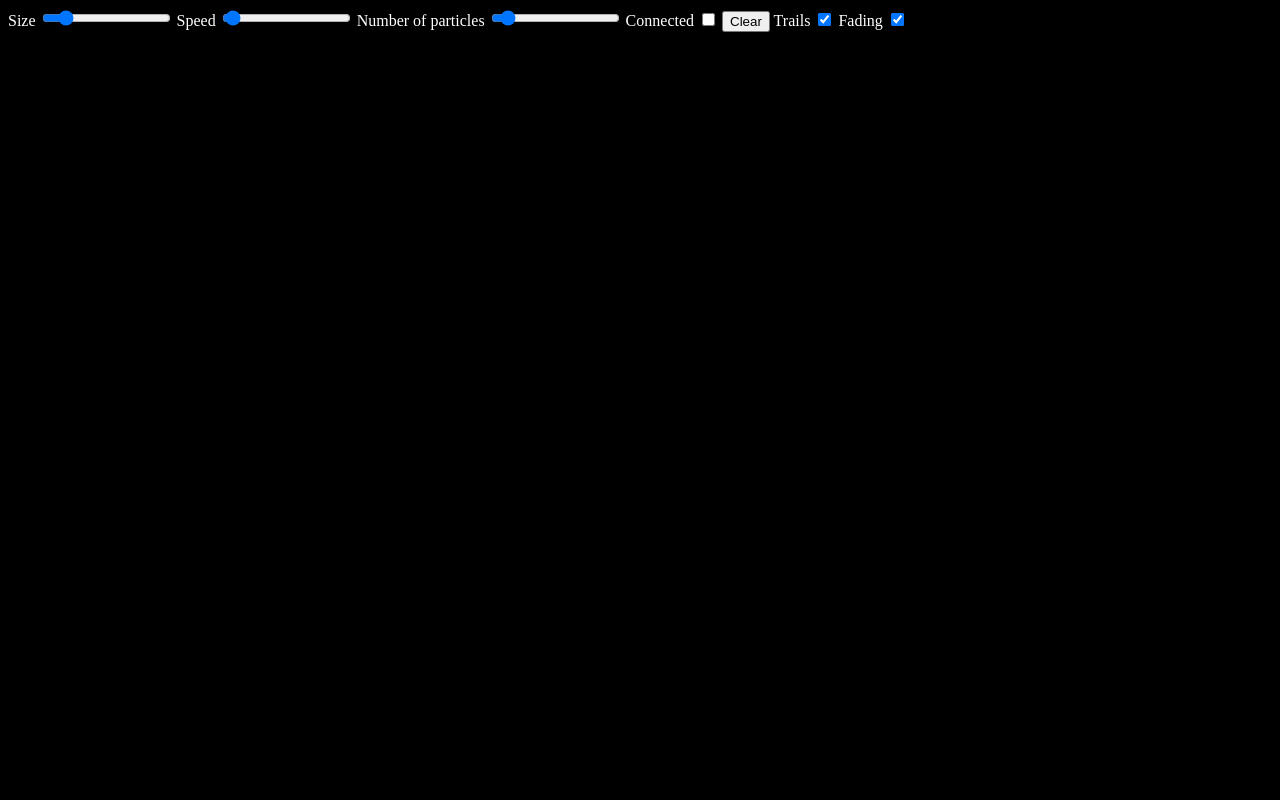
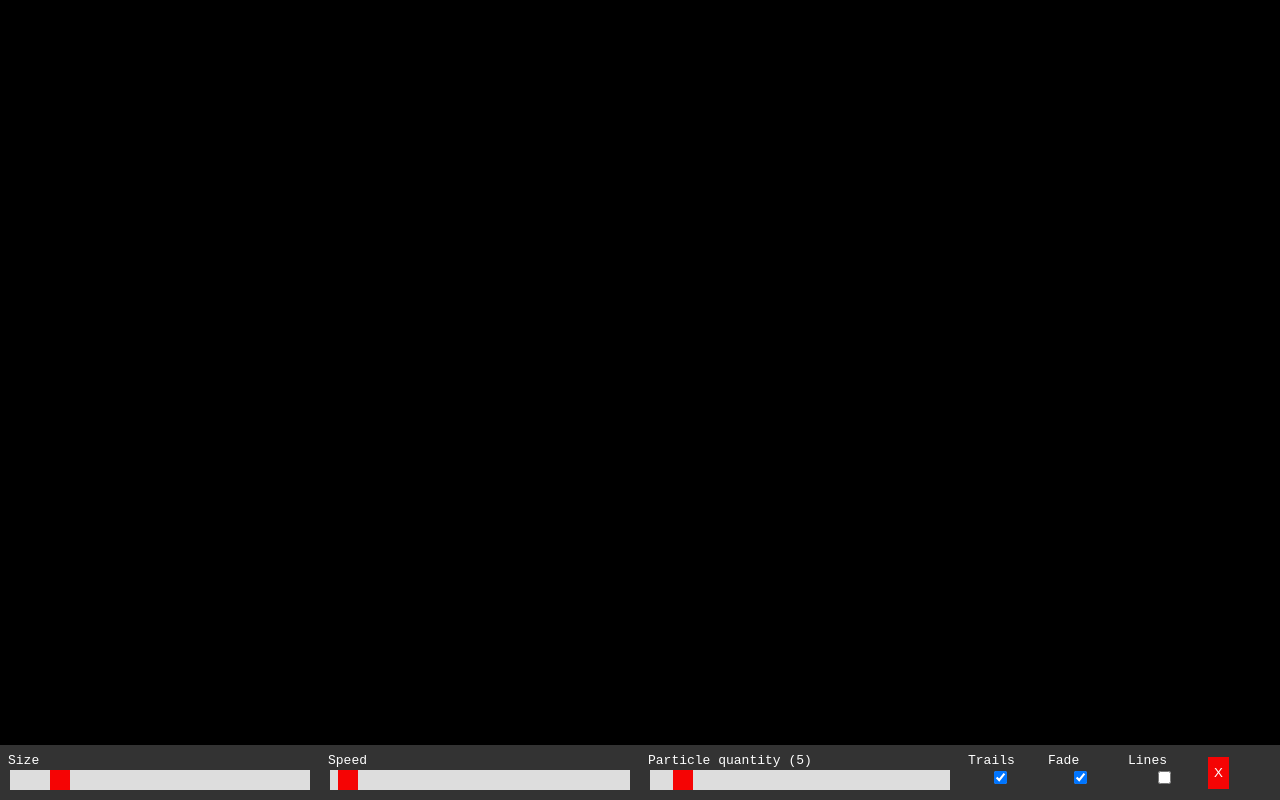
Before and after one commit to elnorstrom/particle-playground, a plain HTML site: page index.html in a window 1280 px wide. Drawn offline with Linux system fonts and the light colour scheme.

Commit message:
Update input styles, restructure.

```diff
--- a/index.html
+++ b/index.html
@@ -11,7 +11,11 @@
             <canvas id="canvas" style="touch-action: none"></canvas>
 
             <div class="settings">
-                <label for="size-input" class="input-label"> Size </label>
+                <div class="settings__row">
+                    <div class="settings__input-and-label">
+                        <label for="size-input" class="input-label">
+                            Size
+                        </label>
                         <input
                             id="size-input"
                             class="slider"
@@ -20,7 +24,9 @@
                             max="100"
                             name="Size"
                         />
+                    </div>
 
+                    <div class="settings__input-and-label">
                         <label for="speed" class="input-label"> Speed </label>
 
                         <input
@@ -32,9 +38,18 @@
                             max="100.0"
                             name="Speed"
                         />
+                    </div>
+                </div>
 
-                <label for="number-of-particles-input" class="input-label">
-                    Number of particles
+                <div class="settings__row">
+                    <div class="settings__row">
+                        <div class="settings__input-and-label">
+                            <label
+                                for="number-of-particles-input"
+                                class="input-label"
+                                id="number-of-particles-input-label"
+                            >
+                                Particle quantity
                             </label>
 
                             <input
@@ -46,21 +61,19 @@
                                 name="Number of particles"
                             />
 
-                <label for="connected-input" class="input-label">
-                    Connected
+                            <output
+                                for="number-of-particles-input"
+                                name="number-result"
+                            ></output>
+                        </div>
+                    </div>
+
+                    <div class="settings__row">
+                        <div class="settings__row">
+                            <div class="settings__input-and-label">
+                                <label for="trails" class="input-label">
+                                    Trails
                                 </label>
-
-                <input
-                    id="connected-input"
-                    class="slider"
-                    type="checkbox"
-                    name="connected"
-                    checked
-                />
-
-                <button id="clear-button" class="clear-button">Clear</button>
-
-                <label for="trails" class="input-label"> Trails </label>
 
                                 <input
                                     id="trails"
@@ -69,9 +82,15 @@
                                     name="Trails"
                                     checked
                                 />
+                            </div>
 
-                <label for="fading" class="input-label" id="fading-label">
-                    Fading
+                            <div class="settings__input-and-label">
+                                <label
+                                    for="fading"
+                                    class="input-label"
+                                    id="fading-label"
+                                >
+                                    Fade
                                 </label>
 
                                 <input
@@ -82,6 +101,34 @@
                                     checked
                                 />
                             </div>
+                        </div>
+
+                        <div class="settings__row">
+                            <div class="settings__input-and-label">
+                                <label
+                                    for="connected-input"
+                                    class="input-label"
+                                >
+                                    Lines
+                                </label>
+
+                                <input
+                                    id="connected-input"
+                                    class="slider"
+                                    type="checkbox"
+                                    name="connected"
+                                    checked
+                                />
+                            </div>
+                            <div class="clear-container">
+                                <button id="clear-button" class="clear-button">
+                                    X
+                                </button>
+                            </div>
+                        </div>
+                    </div>
+                </div>
+            </div>
         </main>
 
         <script type="module" src="draw-particle.js"></script>
--- a/script.js
+++ b/script.js
@@ -1,17 +1,20 @@
-import { DrawParticles } from "./draw-particle.js";
+import { DrawParticles } from './draw-particle.js';
 
-const canvas = document.getElementById("canvas");
+const canvas = document.getElementById('canvas');
 const particleDrawer = new DrawParticles(canvas);
 
-const sizeInput = document.getElementById("size-input");
-const speedInput = document.getElementById("speed-input");
+const sizeInput = document.getElementById('size-input');
+const speedInput = document.getElementById('speed-input');
 const numberOfParticlesInput = document.getElementById(
-    "number-of-particles-input"
+    'number-of-particles-input'
 );
-const connected = document.getElementById("connected-input");
-const clearButton = document.getElementById("clear-button");
-const trailsCheckbox = document.getElementById("trails");
-const fadingCheckbox = document.getElementById("fading");
+const connected = document.getElementById('connected-input');
+const clearButton = document.getElementById('clear-button');
+const trailsCheckbox = document.getElementById('trails');
+const fadingCheckbox = document.getElementById('fading');
+const numberOfParticlesInputLabel = document.getElementById(
+    'number-of-particles-input-label'
+);
 
 const allInputs = [
     sizeInput,
@@ -21,13 +24,14 @@ const allInputs = [
     clearButton,
 ];
 
-document.addEventListener("keydown", handleKeyboardClick);
+document.addEventListener('keydown', handleKeyboardClick);
 
 sizeInput.value = particleDrawer.size;
 speedInput.value = particleDrawer.speed;
 connected.checked = particleDrawer.connectedParticles;
 trailsCheckbox.checked = particleDrawer.trails;
 numberOfParticlesInput.value = particleDrawer.numberOfParticles;
+numberOfParticlesInputLabel.innerText = `Particle quantity (${particleDrawer.numberOfParticles})`;
 
 sizeInput.oninput = (e) => {
     particleDrawer.size = e.target.value;
@@ -38,11 +42,15 @@ speedInput.oninput = (e) => {
 };
 
 numberOfParticlesInput.oninput = (e) => {
+    numberOfParticlesInputLabel.innerText = `Particle quantity (${e.target.value})`;
     particleDrawer.numberOfParticles = e.target.value;
 };
 
 connected.onchange = (e) => {
     particleDrawer.connectedParticles = connected.checked;
+    numberOfParticlesInputLabel.innerText = `Particle quantity (${particleDrawer.numberOfParticles})`;
+
+    numberOfParticlesInput.max = connected.checked ? 5 : 50;
 
     if (connected.checked) {
         numberOfParticlesInput.value = particleDrawer.numberOfParticles;
--- a/style.css
+++ b/style.css
@@ -1,4 +1,7 @@
-main {
+body {
+    --button-color: rgb(245, 4, 4);
+    margin: 0;
+    font-family: monospace;
 }
 
 #canvas {
@@ -8,6 +11,7 @@ main {
     height: 100%;
     top: 0;
     left: 0;
+    z-index: 1;
 }
 
 .slider {
@@ -21,7 +25,84 @@ main {
     color: white;
 }
 
+.clear-container {
+    display: flex;
+    align-items: center;
+    justify-content: flex-start;
+    flex: 1;
+}
+
 .clear-button {
+    -webkit-appearance: none;
+    height: 32px;
+    margin-right: 8px;
+    border-radius: none;
+    border: none;
+    background-color: var(--button-color);
+    color: white;
+    align-items: flex-start;
+}
+
+.settings {
+    display: flex;
+    position: absolute;
+    width: 100%;
+    margin-left: 16px;
+    margin-left: auto;
+    justify-content: center;
+
+    flex-wrap: wrap;
+    background: rgba(255, 255, 255, 0.2);
     z-index: 3;
-    position: relative;
+
+    bottom: 0;
 }
+
+.settings__row {
+    display: flex;
+    flex: 1;
+}
+
+.settings__columnn {
+    display: flex;
+    flex-direction: column;
+}
+
+.settings__input-and-label {
+    display: flex;
+    flex-direction: column;
+    flex: 1;
+    margin: 8px;
+}
+
+input[type='range'] {
+    -webkit-appearance: none;
+}
+
+input[type='range']::-webkit-slider-runnable-track {
+    height: 20px;
+    background: #ddd;
+    border: none;
+}
+
+input[type='range']::-webkit-slider-thumb {
+    -webkit-appearance: none;
+    border: none;
+    height: 20px;
+    width: 20px;
+    background: var(--button-color);
+}
+
+input[type='range']:focus {
+    outline: none;
+}
+
+input[type='range']:focus::-webkit-slider-runnable-track {
+    background: #ccc;
+}
+
+input[type='checkbox'] {
+    background: #ddd;
+    border: none;
+    border-radius: 0;
+}
```
Lines whose indentation alone changed are shown as unchanged.
